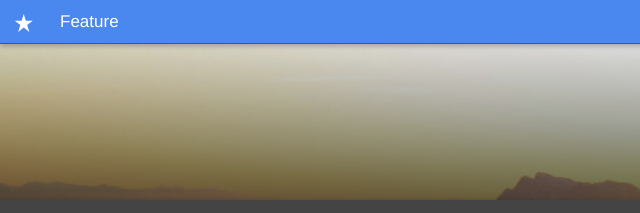
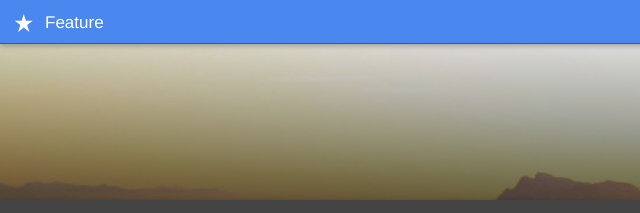
Before and after one commit to zachfitz/Ionic-Material, a website: page preview/screens/feature.html in a window 1280 px wide. Shown: the top 213 px of the page, 0-640 px from the left. Drawn offline with Linux system fonts and the light colour scheme; files whose address does not match are found by name.

```diff
--- a/src/css/elements/bar.css
+++ b/src/css/elements/bar.css
@@ -19,6 +19,6 @@
 
 .ionic .bar.bar-header .button + .title {
     text-align: left;
-    left: 50px;
-    position: absolute;
+    left: 35px;
+    line-height: 46px;
 }
```
